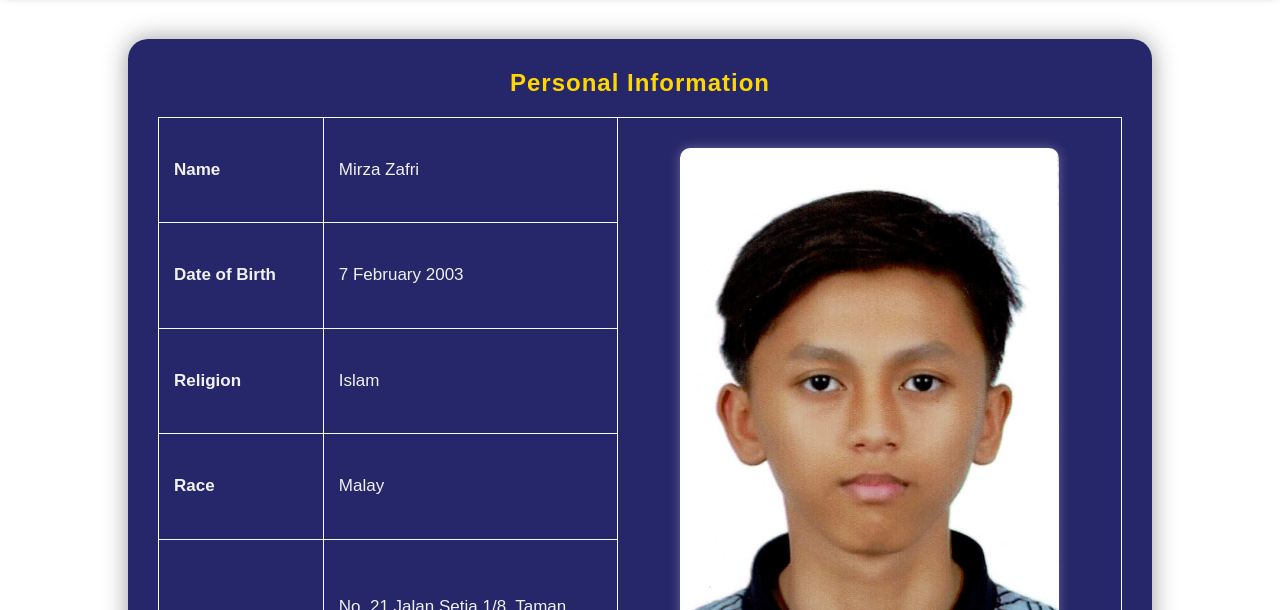
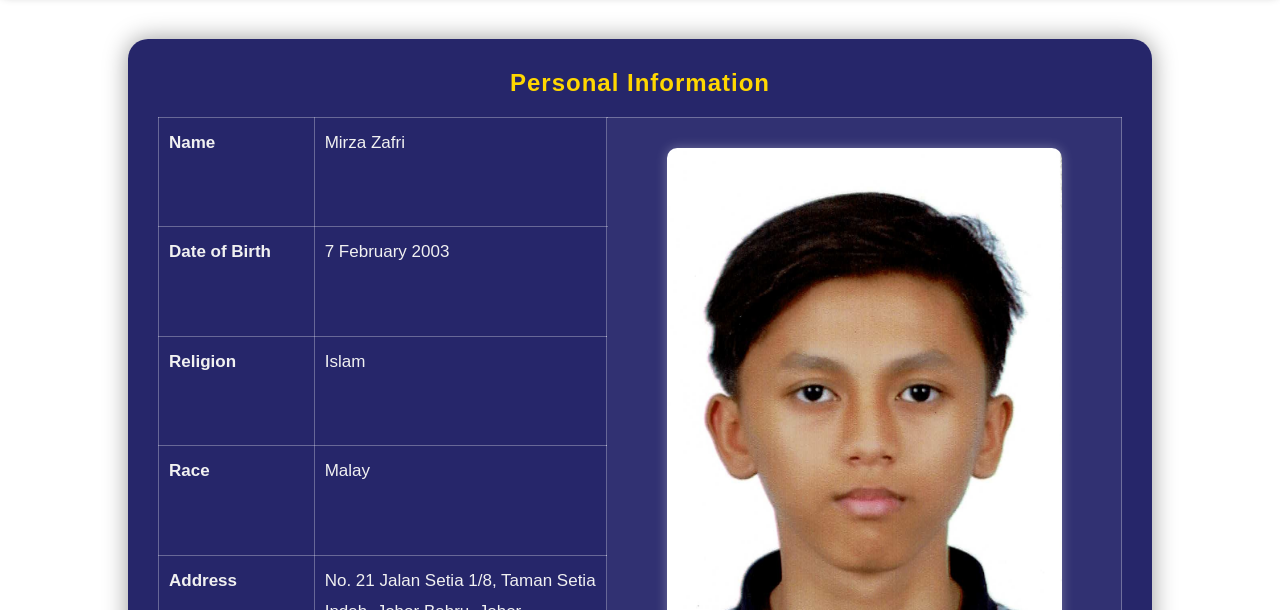
Before and after one commit to Uhhidkbro/Lab_2, a plain HTML site: page biodata.html in a window 1280 px wide. Shown: the part 178-788 px from the top of the page. Drawn offline with Linux system fonts and the light colour scheme.

Commit message:
almooost

```diff
--- a/style.css
+++ b/style.css
@@ -223,3 +223,30 @@ img {
   object-fit: cover;
   box-shadow: 0 0 10px rgba(255, 255, 255, 0.4);
 }
+
+/* ===== Biodata Table Image Fix ===== */
+.biodata-table {
+  width: 100%;
+  border-collapse: collapse;
+}
+
+.biodata-table th,
+.biodata-table td {
+  border: 1px solid rgba(255, 255, 255, 0.3);
+  padding: 10px;
+  vertical-align: top;
+}
+
+.photo-cell {
+  text-align: center;
+  vertical-align: middle;
+  background-color: rgba(255, 255, 255, 0.05);
+}
+
+.profile-in-table {
+  width: 130px;
+  height: auto;
+  border-radius: 10px;
+  object-fit: cover;
+  box-shadow: 0 0 10px rgba(255,255,255,0.4);
+}
```
